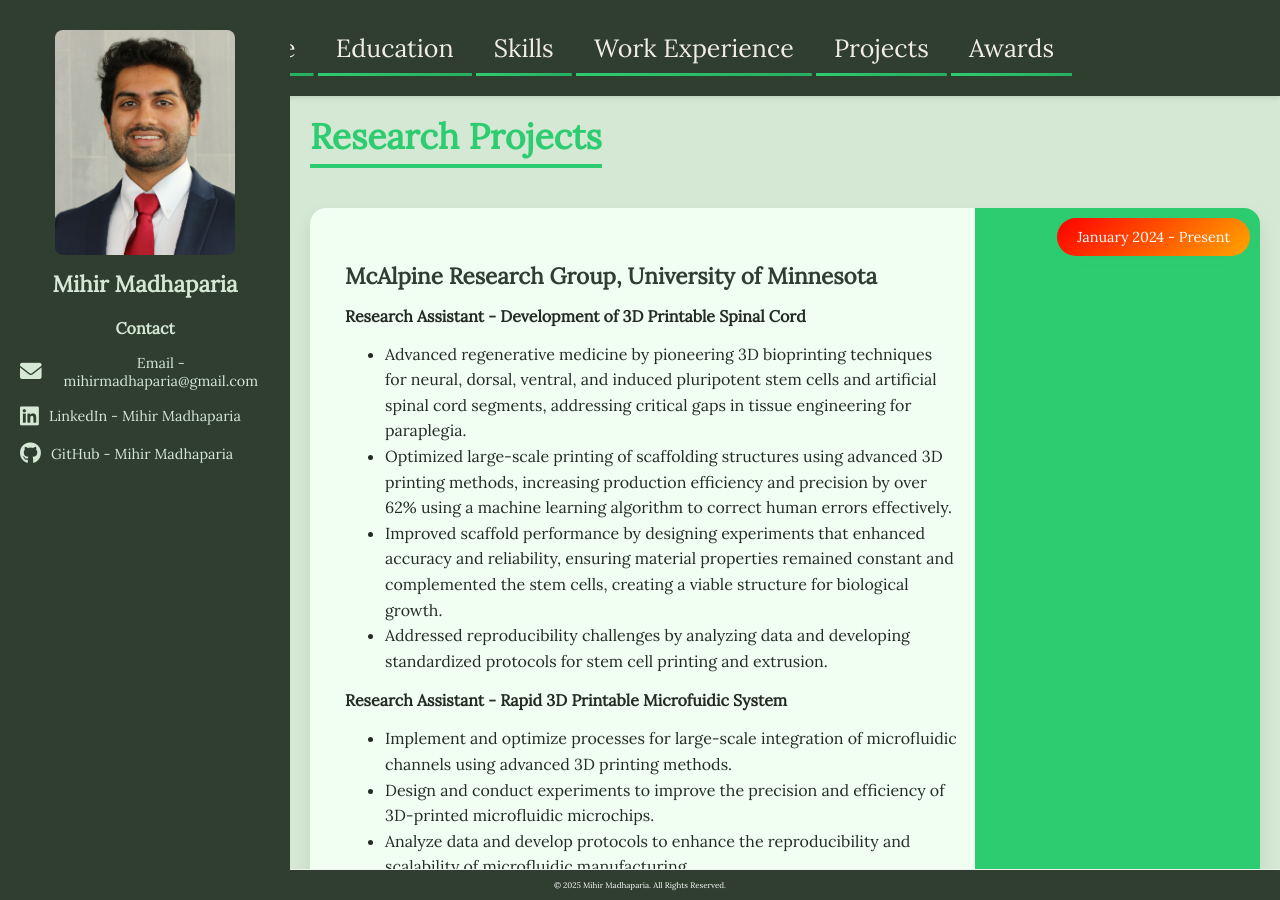
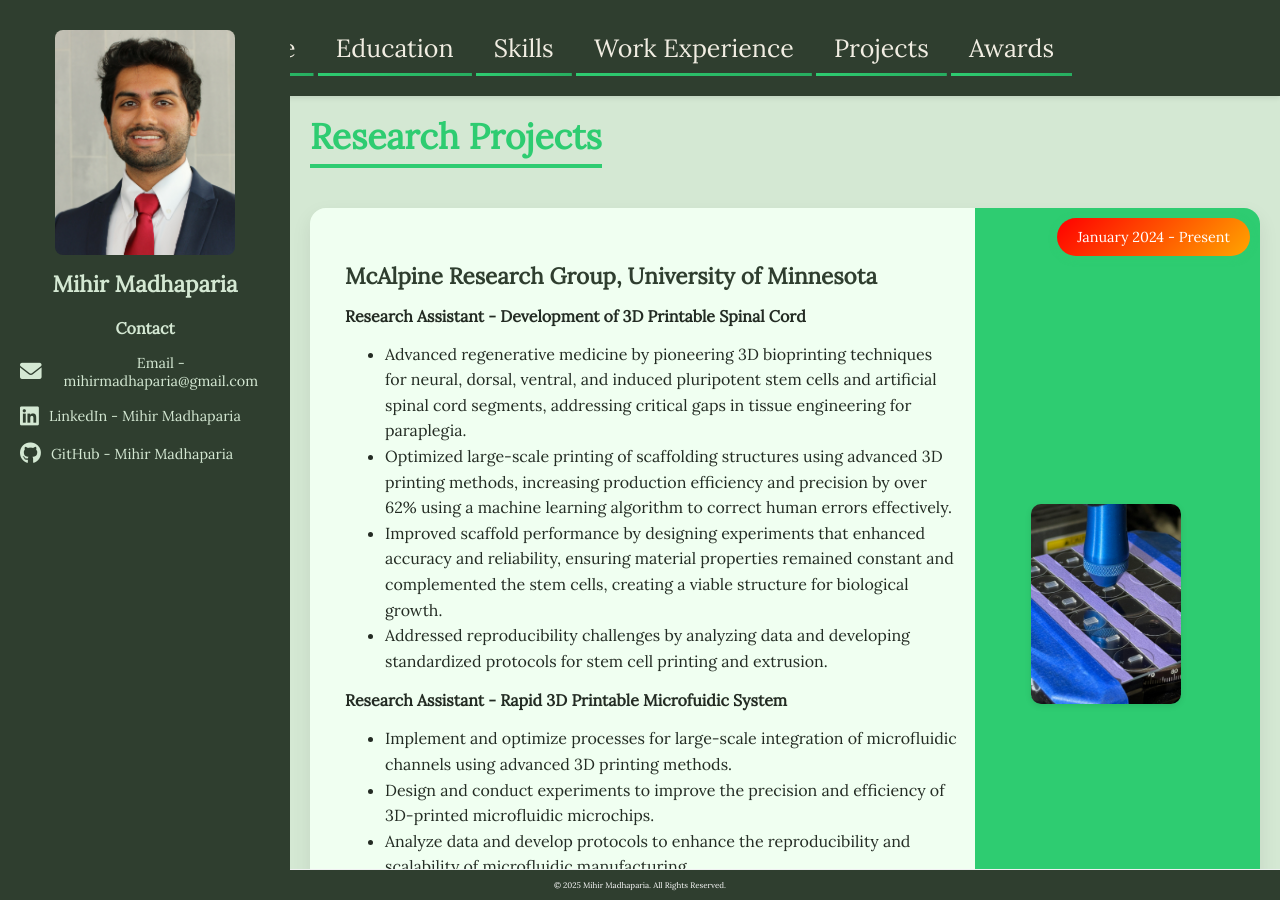
Before and after one commit to mihirmadhaparia/mihirmadhaparia.github.io, a Jekyll site: the page built from projects.html, in a window 1280 px wide and 900 px high. Built offline with Jekyll 4.4.1, drawn with Linux system fonts in a browser that asks for light colours.

Commit message:
Update projects.html added image to mcalpine research

```diff
--- a/projects.html
+++ b/projects.html
@@ -24,10 +24,9 @@
             <li>Analyze data and develop protocols to enhance the reproducibility and scalability of microfluidic manufacturing.</li>
             <li>Prepare technical reports and present findings to the research group, peers, and external stakeholders.</li>
         </ul>
-        <!--
-        <div class="experience-gallery">
-            <img src="assets/images/scaffold.jpg" alt="3D Printed Spinal Cord Scaffolds">
-        </div> -->
+        <div class="image-carousel">
+            <img src="https://mihirmadhaparia.com/assets/images/scaffold.jpg" alt="Experience 1 - Image 1">
+        </div>
     </div>
 
     <div class="experience-box gradient">
```
